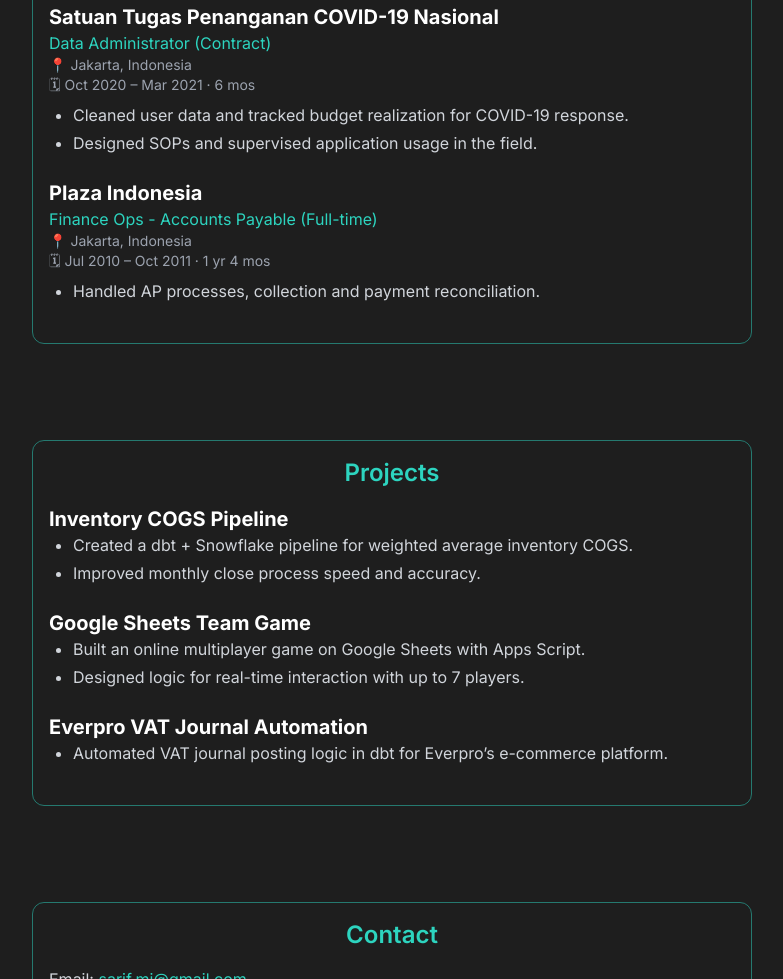
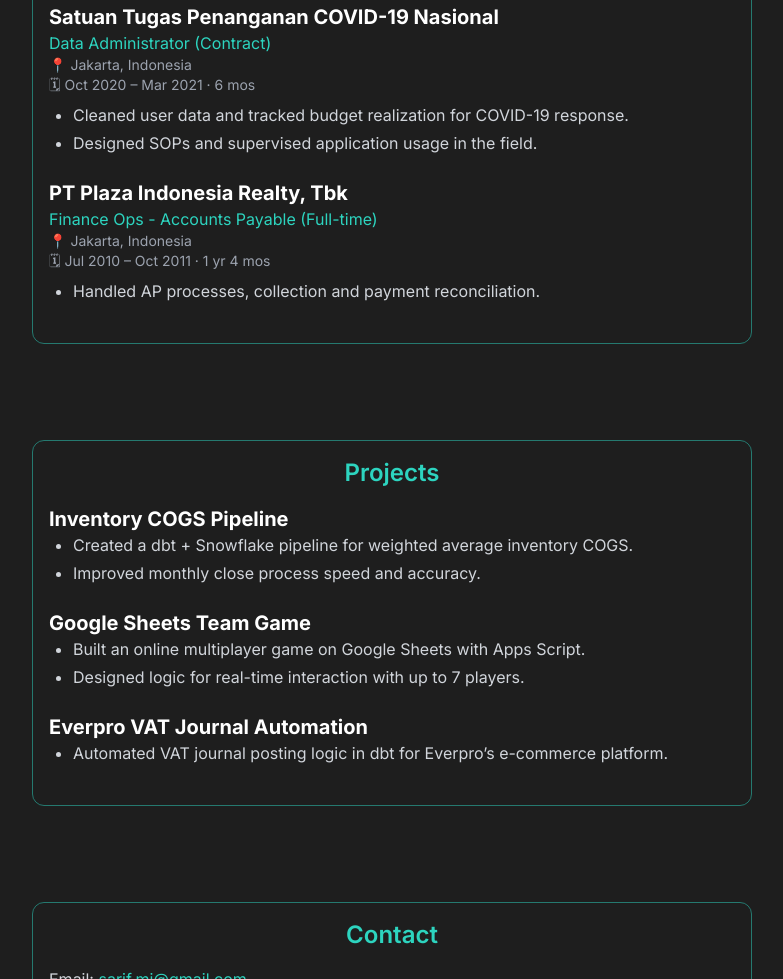
Before and after one commit to SMJ-205/resume, a plain HTML site: page index.html in a window 1280 px wide. Shown: the part 2290-3269 px from the top of the page, without its empty margins (248-1031 px from the left). Drawn offline with nearby package versions, Linux system fonts and the light colour scheme.

Commit message:
Update index.html

```diff
--- a/index.html
+++ b/index.html
@@ -188,7 +188,7 @@
     </div>
 
     <div class="mb-6">
-      <h3 class="text-xl font-bold text-white">Plaza Indonesia</h3>
+      <h3 class="text-xl font-bold text-white">PT Plaza Indonesia Realty, Tbk</h3>
       <p class="text-m text-tosca text-400">Finance Ops - Accounts Payable (Full-time)</p>
       <p class="text-sm text-gray-400">📍 Jakarta, Indonesia<br>🗓 Jul 2010 – Oct 2011 · 1 yr 4 mos</p>
       <ul class="list-disc pl-6 text-gray-300 space-y-1 mt-2">
```
